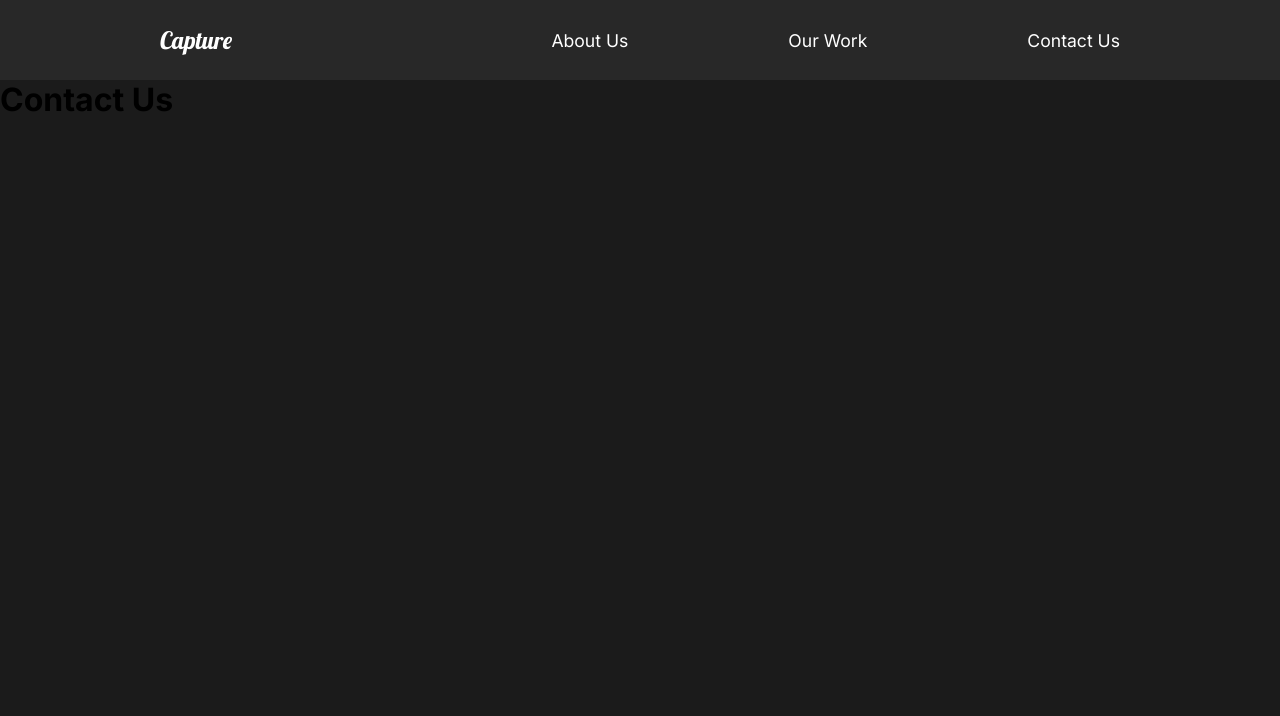
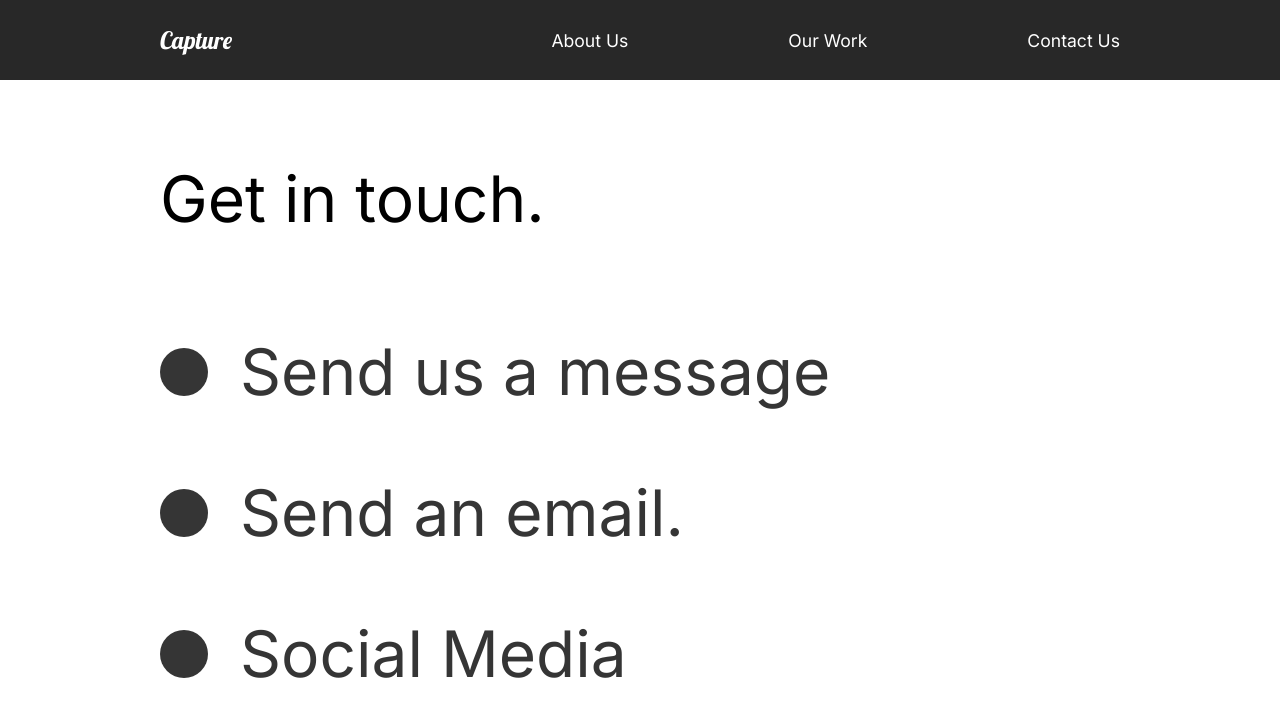
Before and after one commit to magnuen2k/capture, a React (Create React App) app: page /contact in a window 1280 px wide. Shown: the top 716 px of the page. Built offline with nearby package versions, Linux system fonts and the light colour scheme.

Commit message:
contact animations

```diff
--- a/src/pages/ContactUs.js
+++ b/src/pages/ContactUs.js
@@ -5,11 +5,64 @@
 
 const ContactUs = () => {
     return(
-        <motion.div variants={pageAnimation} initial="hidden" animate="show" exit="exit">
-            <h1>Contact Us</h1>
-        </motion.div>
+        <ContactStyle variants={pageAnimation} initial="hidden" animate="show" exit="exit" style={{background: "#fff"}}>
+            <Title>
+                <Hide>
+                    <motion.h2 variants={titleAnim}>Get in touch.</motion.h2>
+                </Hide>
+            </Title>
+            <div>
+                <Hide>
+                   <Social variants={titleAnim}>
+                       <Circle/>
+                       <h2>Send us a message</h2>
+                   </Social>
+                </Hide>
+                <Hide>
+                    <Social variants={titleAnim}>
+                        <Circle/>
+                        <h2>Send an email.</h2>
+                    </Social>
+                </Hide>
+                <Hide>
+                    <Social variants={titleAnim}>
+                        <Circle/>
+                        <h2>Social Media</h2>
+                    </Social>
+                </Hide>
+            </div>
+        </ContactStyle>
     )
 }
 
+const ContactStyle = styled(motion.div)`
+  padding: 5rem 10rem;
+  color: #353535;
+  min-height: 90vh;
+`;
+
+const Title = styled.div`
+  margin-bottom: 4rem;
+  color: black;
+`;
+
+const Hide = styled.div`
+  overflow: hidden;
+`;
+
+const Circle = styled.div`
+  border-radius: 50%;
+  width: 3rem;
+  height: 3rem;
+  background-color: #353535;
+`;
+
+const Social = styled(motion.div)`
+  display: flex;
+  align-items: center;
+  h2 {
+  margin: 2rem;
+  }
+`;
 
 export default ContactUs;
```
